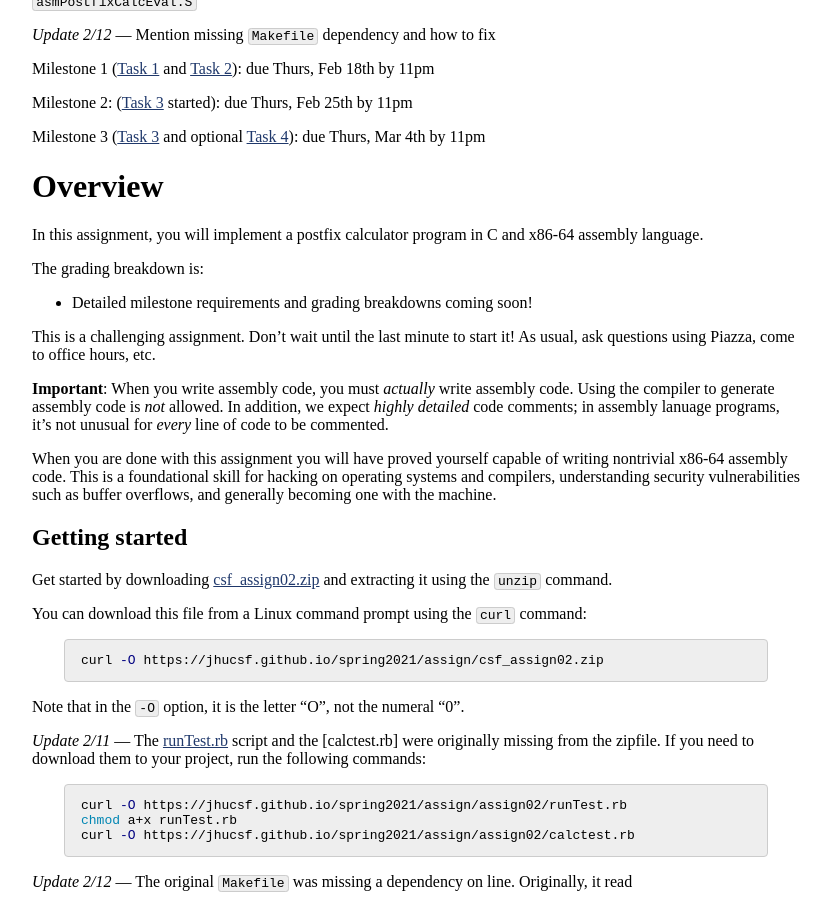
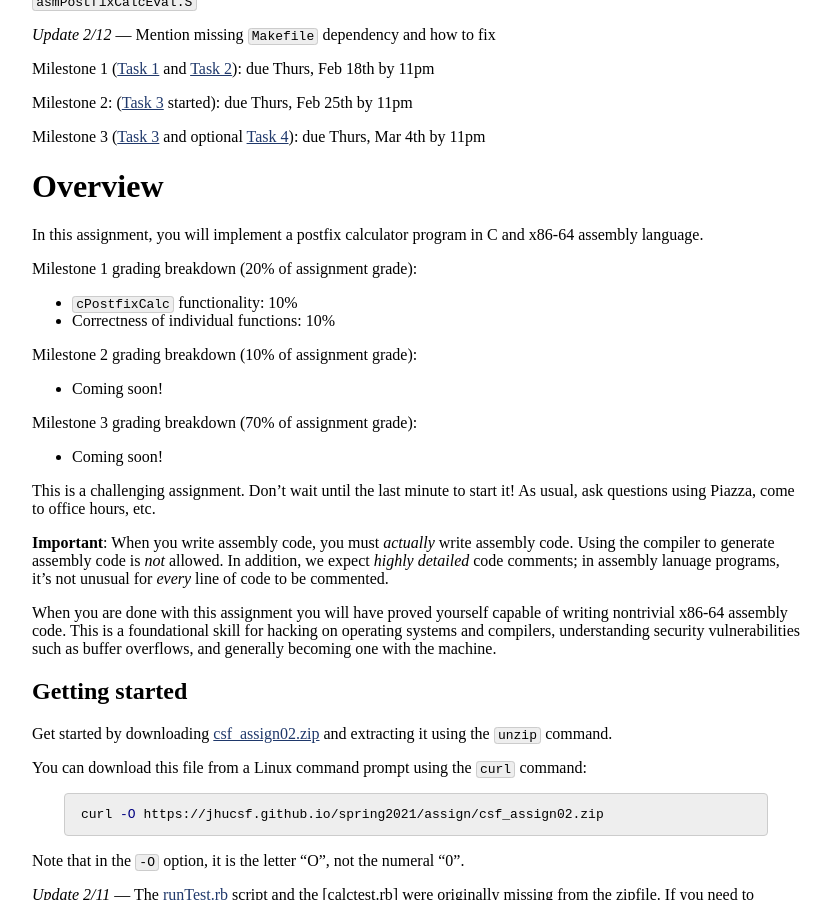
Before and after one commit to jhucsf/spring2021, a Jekyll site: the page built from assign/assign02.md, in a window 1280 px wide and 900 px high, scrolled down 329 px. Shown: the whole window, without its empty margins (224-1055 px from the left). Built offline with Jekyll 4.4.1, drawn with Linux system fonts in a browser that asks for light colours.

Commit message:
grading breakdown for MS1

```diff
--- a/assign/assign02.md
+++ b/assign/assign02.md
@@ -23,9 +23,18 @@ Milestone 3 ([Task 3](#task-3-implementation-of-assembly-language-functions) and
 
 In this assignment, you will implement a postfix calculator program in C and x86-64 assembly language.
 
-The grading breakdown is:
+Milestone 1 grading breakdown (20% of assignment grade):
 
-* Detailed milestone requirements and grading breakdowns coming soon!
+* `cPostfixCalc` functionality: 10%
+* Correctness of individual functions: 10%
+
+Milestone 2 grading breakdown (10% of assignment grade):
+
+* Coming soon!
+
+Milestone 3 grading breakdown (70% of assignment grade):
+
+* Coming soon!
 
 This is a challenging assignment.  Don't wait until the last minute to start it!  As usual, ask questions using Piazza, come to office hours, etc.
 
```
